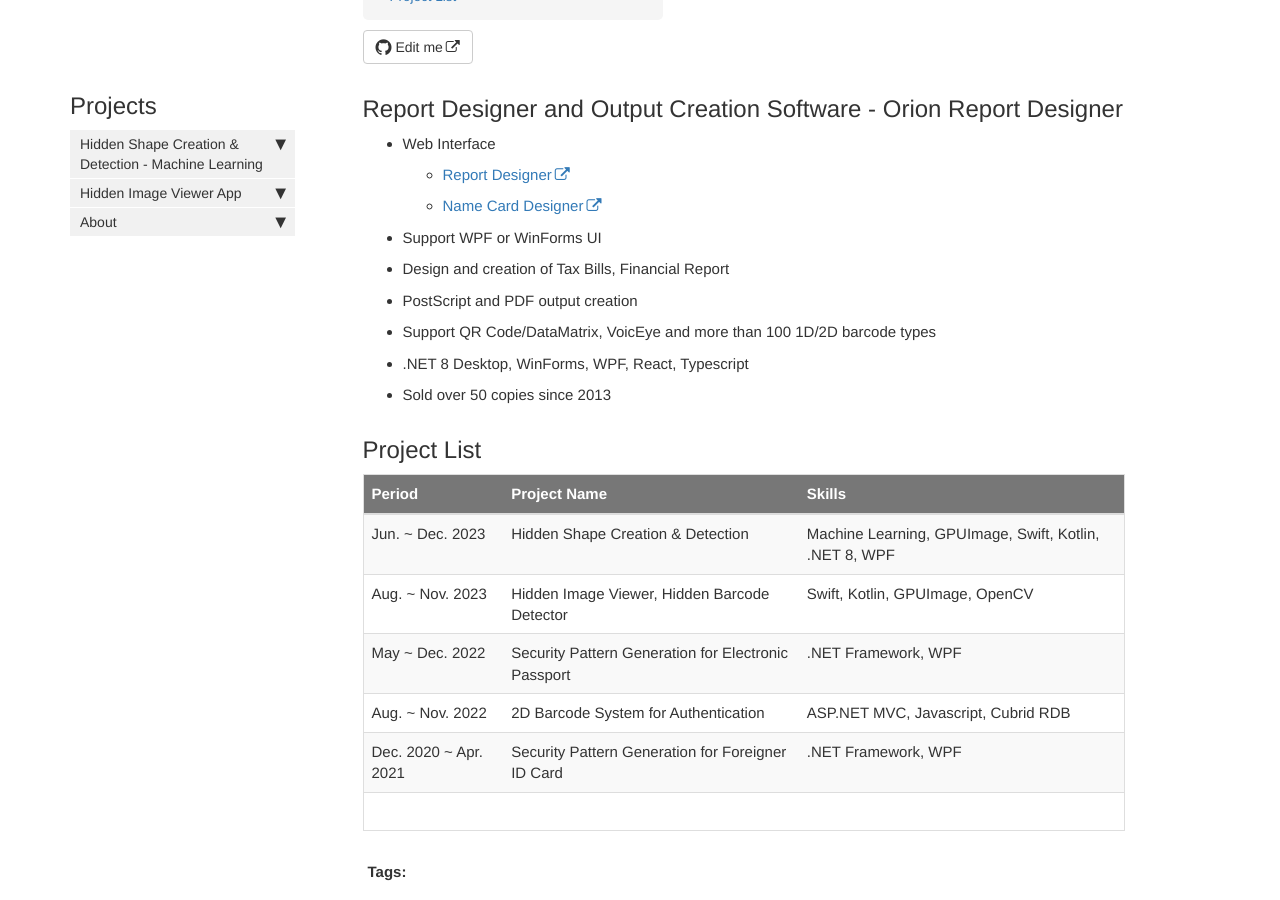
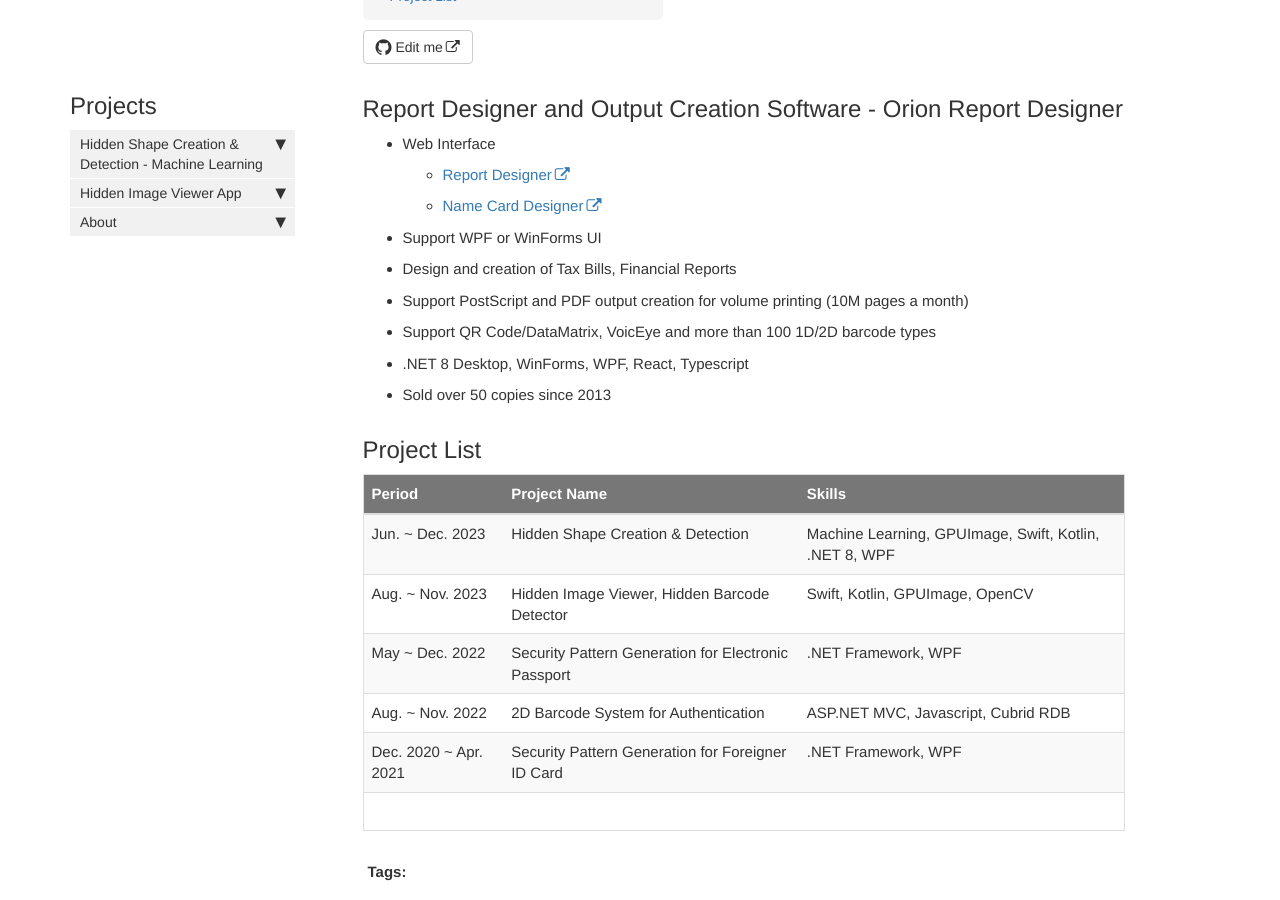
Before and after one commit to heungwook/heungwook.github.io, a Jekyll site: the page built from index.md, in a window 1280 px wide and 900 px high, scrolled down 310 px. Built offline with Jekyll 4.4.1, drawn with Linux system fonts in a browser that asks for light colours; comment, search, counter and statistics services are not loaded.

Commit message:
20240227 0755

```diff
--- a/index.md
+++ b/index.md
@@ -13,8 +13,8 @@
     - [Report Designer](https://report.oryonsoft.com/)
     - [Name Card Designer](https://report.oryonsoft.com/DesignAgitIFrame/Komsco_NameCard01/NameCard.txt)
 - Support WPF or WinForms UI
-- Design and creation of Tax Bills, Financial Report
-- PostScript and PDF output creation
+- Design and creation of Tax Bills, Financial Reports
+- Support PostScript and PDF output creation for volume printing (10M pages a month)
 - Support QR Code/DataMatrix, VoicEye and more than 100 1D/2D barcode types
 - .NET 8 Desktop, WinForms, WPF, React, Typescript
 - Sold over 50 copies since 2013
```
